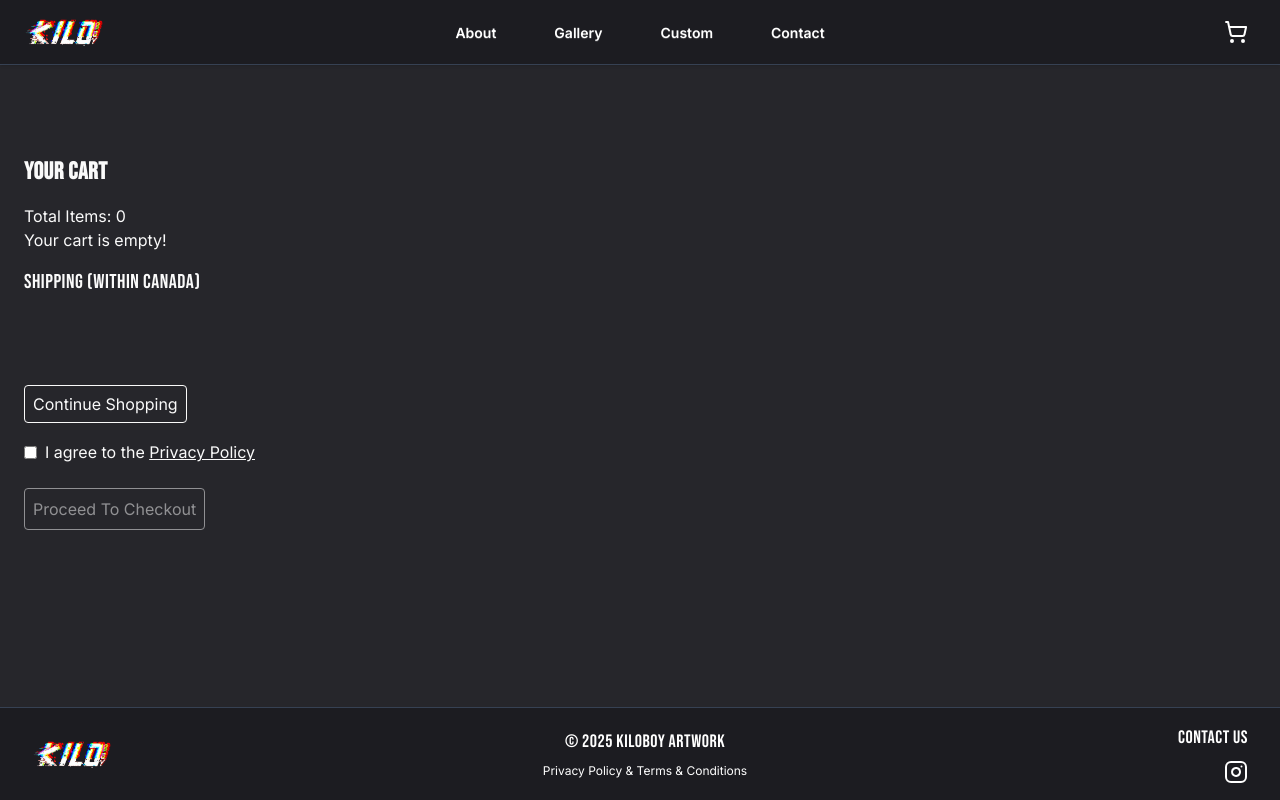
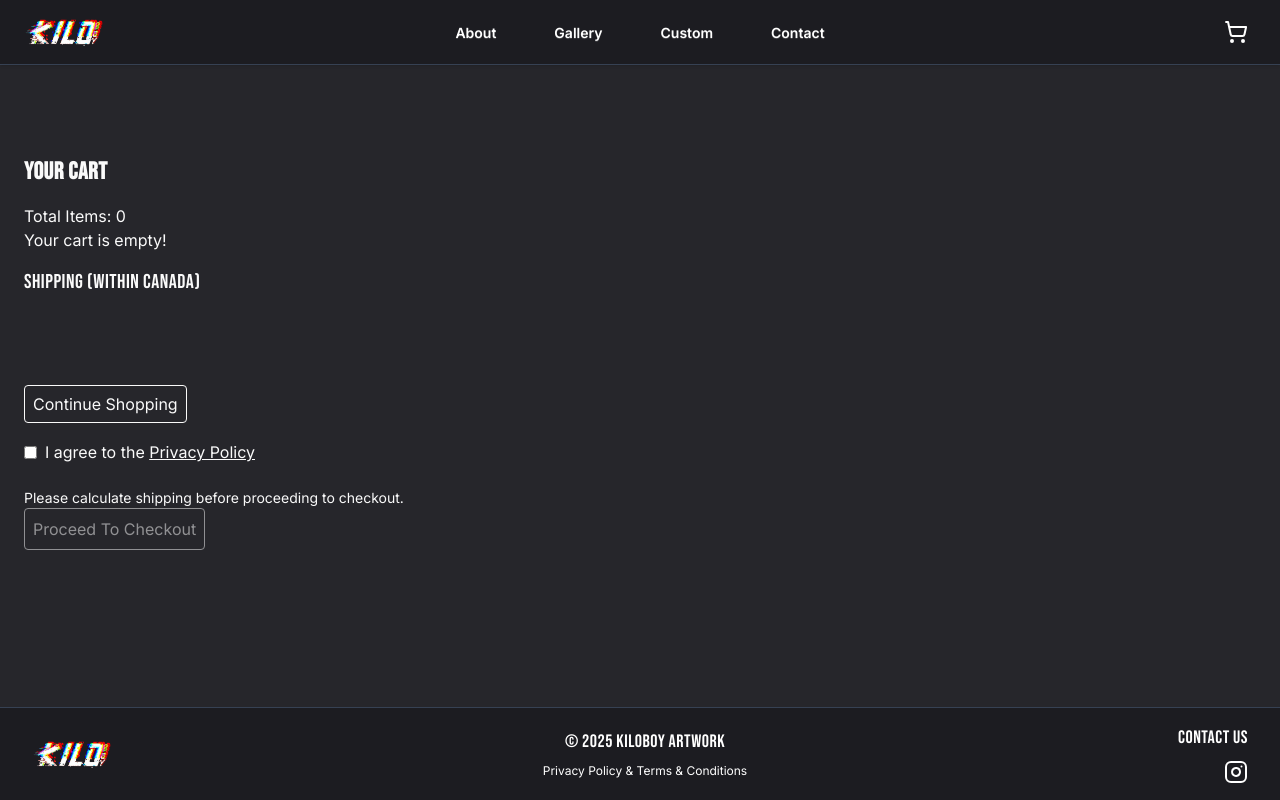
Before and after one commit to MOGARRR/miles, a Next.js app: page /cart in a window 1280 px wide. Built offline with nearby package versions, Linux system fonts and the light colour scheme.

Commit message:
Require shipping estimate before checkout

```diff
--- a/app/cart/page.tsx
+++ b/app/cart/page.tsx
@@ -74,6 +74,9 @@ const CartPage = () => {
     (sum, item) => sum + item.price_cents, 0);
   const hst = subtotalCents / 100 * 0.13;
   const total = subtotalCents / 100 + hst + shippingAmount;
+
+// ----- PROCEED TO CHECKOUT GUARD -------
+  const canProceedToCheckout = shippingEstimate !== null && agreedToPrivacy;
 
 
   return (
@@ -277,10 +280,16 @@ const CartPage = () => {
       </div>
       <br/>
 
+      {shippingEstimate === null && (
+        <p className="text-sm" >
+          Please calculate shipping before proceeding to checkout.
+        </p>
+      )}
+
       {/* TODO: redirect to stripe    */}
       <button
         className="rounded border p-2 cursor-pointer disabled:opacity-50 disabled:cursor-not-allowed"
-        disabled={!agreedToPrivacy}
+        disabled={!canProceedToCheckout}
       >
         Proceed To Checkout
       </button>
```
